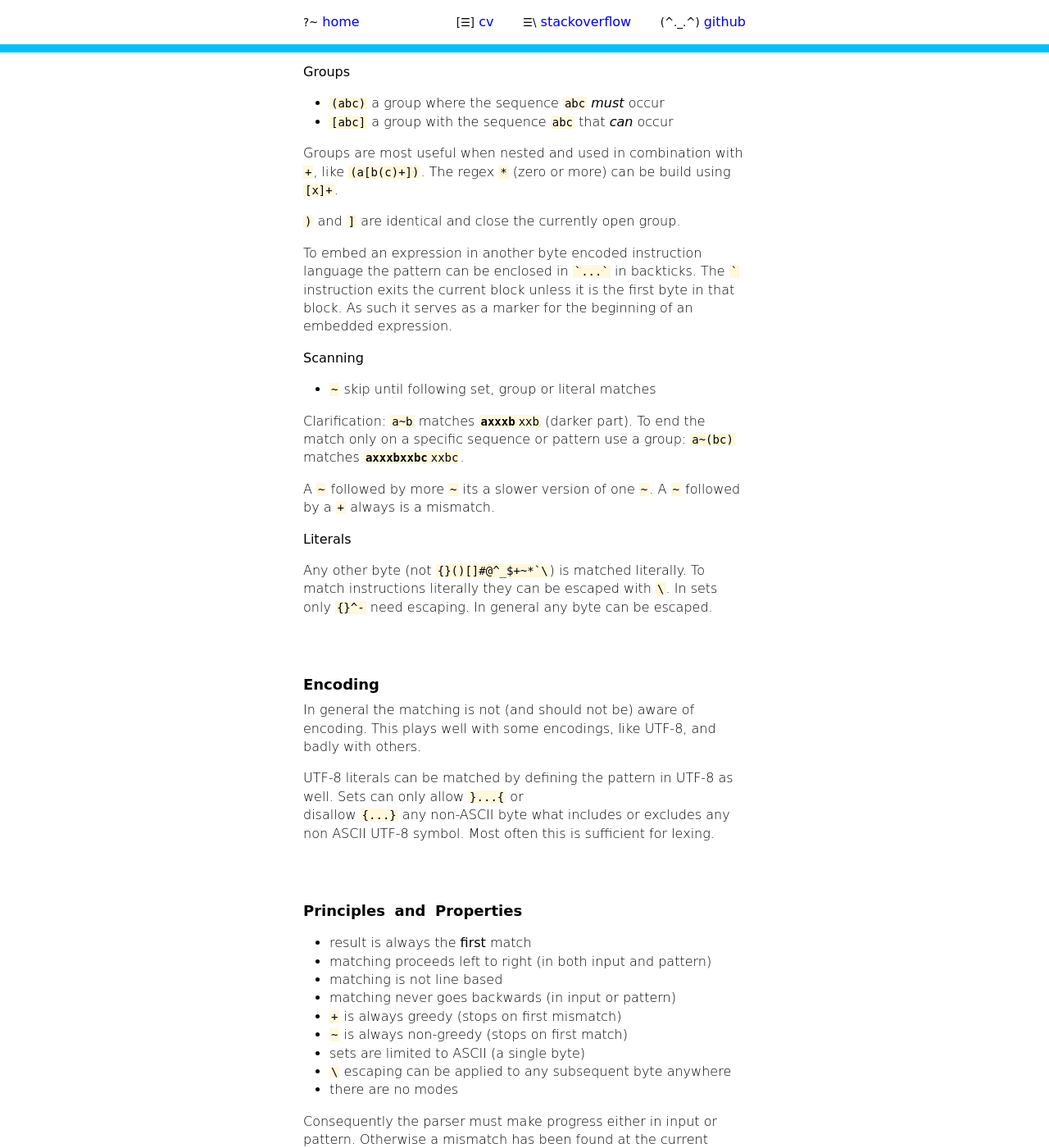
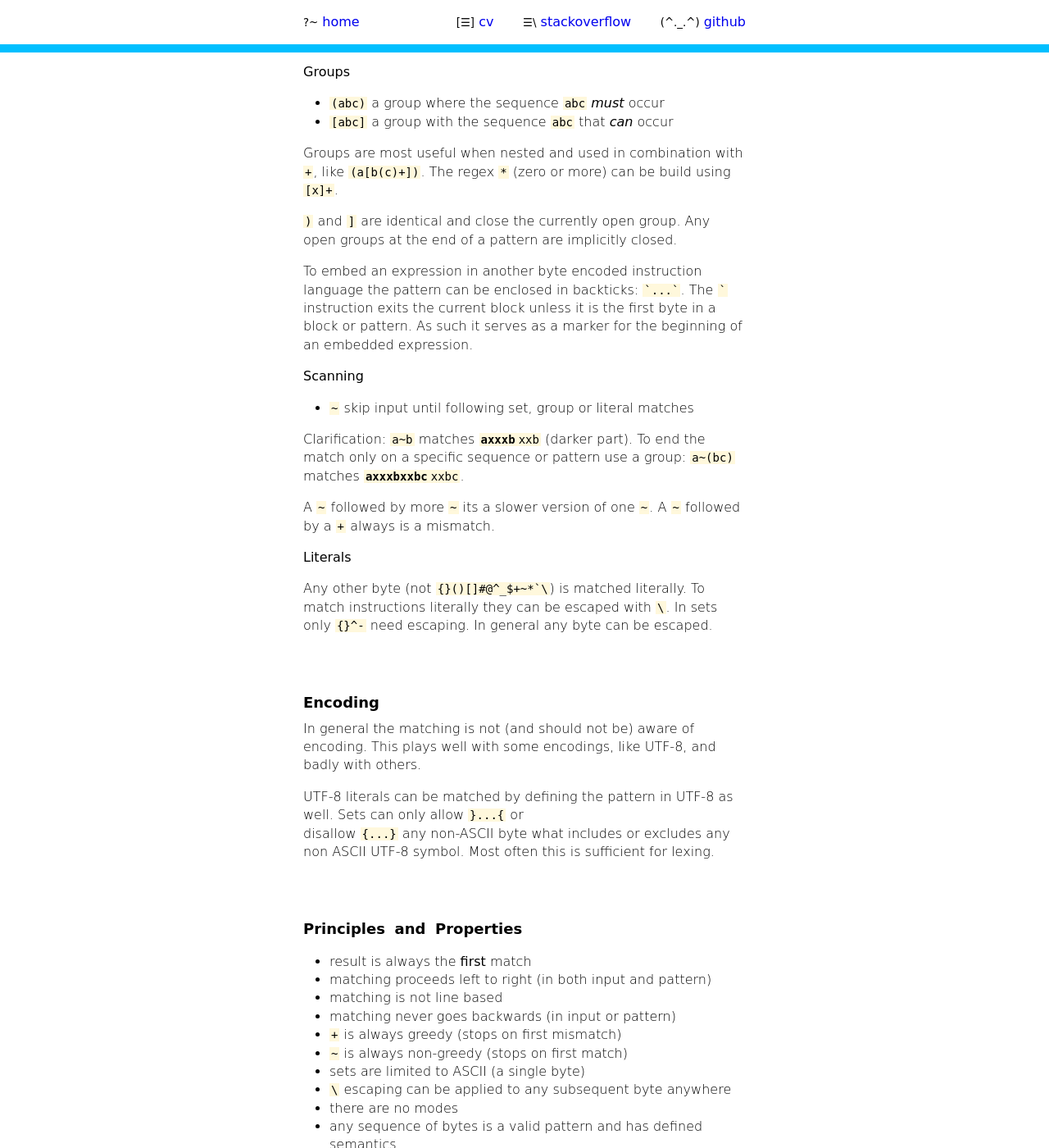
Before and after one commit to jbee/jbee.github.io, a Jekyll site: the page built from lex/index.md, in a window 1280 px wide and 1400 px high, scrolled down 1832 px. Shown: the whole window at 82% size. Built offline with Jekyll 4.4.1, drawn with Linux system fonts in a browser that asks for light colours.

Commit message:
lex text

```diff
--- a/lex/index.md
+++ b/lex/index.md
@@ -83,7 +83,6 @@ It is a byte-encoded interpreted language.
 * `^`       any byte that is not an ASCII whitespace character
 * `*`       any single byte
 
-
 All bytes within a set are matched literal, except `-`, `^`, `{` and `}`.
 These need to be escaped with `\-`, `\^`, `\{` and `\}` to be matched literally.
 Other bytes _can_ be escaped but there is no need to.
@@ -106,15 +105,16 @@ combination with `+`, like `(a[b(c)+])`.
 The regex `*` (zero or more) can be build using `[x]+`.
 
 `)` and `]` are identical and close the currently open group.
+Any open groups at the end of a pattern are implicitly closed.
 
 To embed an expression in another byte encoded instruction language the pattern
-can be enclosed in `` `...` `` in backticks. The `` ` `` instruction exits the
-current block unless it is the first byte in that block. As such it serves as
-a marker for the beginning of an embedded expression.
+can be enclosed in backticks: `` `...` ``. The `` ` `` instruction exits the
+current block unless it is the first byte in a block or pattern.
+As such it serves as a marker for the beginning of an embedded expression.
 
 **Scanning**
 
-* `~`      skip until following set, group or literal matches
+* `~`      skip input until following set, group or literal matches
 
 Clarification: `a~b` matches *`axxxb`*`xxb` (darker part).
 To end the match only on a specific sequence or pattern
@@ -155,6 +155,7 @@ Most often this is sufficient for lexing.
 * sets are limited to ASCII (a single byte)
 * `\` escaping can be applied to any subsequent byte anywhere
 * there are no modes
+* any sequence of bytes is a valid pattern and has defined semantics
 
 Consequently the parser must make progress either in
 input or pattern.
```
